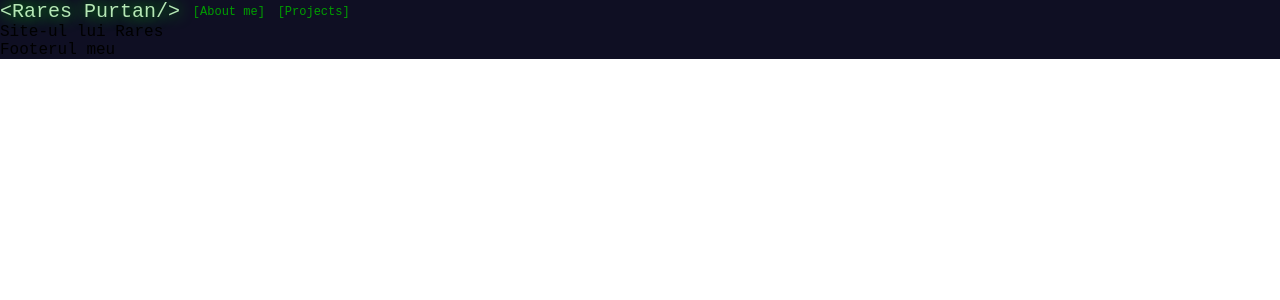
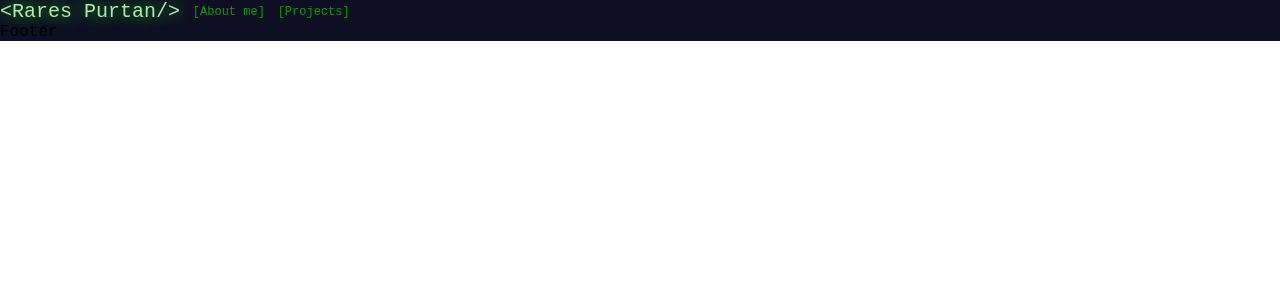
Before and after one commit to ra-res/personal-website, a React (Create React App) app: page / in a window 1280 px wide. Shown: the top 300 px of the page. Built offline with nearby package versions, Linux system fonts and the light colour scheme.

Commit message:
removed text

```diff
--- a/src/App.tsx
+++ b/src/App.tsx
@@ -6,7 +6,6 @@ function App() {
   return (
     <div className="App">
       <Nav />
-      <span> Site-ul lui Rares </span>
       <Footer />
     </div>
   );
--- a/src/Components/Footer.tsx
+++ b/src/Components/Footer.tsx
@@ -1,7 +1,7 @@
 function Footer() {
   return (
     <div className="Footer">
-      <span>Footerul meu </span>
+      <span>Footer </span>
     </div>
   );
 }
```
